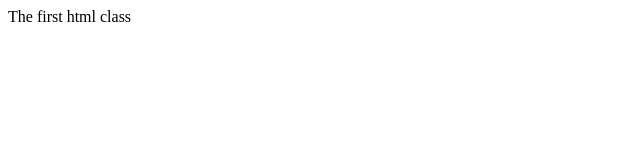
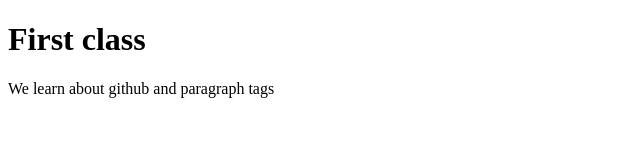
Before and after one commit to SarjyantM/Web-Dev-Class, a plain HTML site: page index.html in a window 1280 px wide. Shown: the whole page, without its empty margins (0-640 px from the left). Drawn offline with Linux system fonts and the light colour scheme.

Commit message:
Index Added

```diff
--- a/index.html
+++ b/index.html
@@ -6,6 +6,9 @@
     <title>Document</title>
 </head>
 <body>
-    The first html class
+    <h1> First class</h1>
+    <p>
+        We learn about github and paragraph tags
+    </p>
 </body>
 </html>
```
